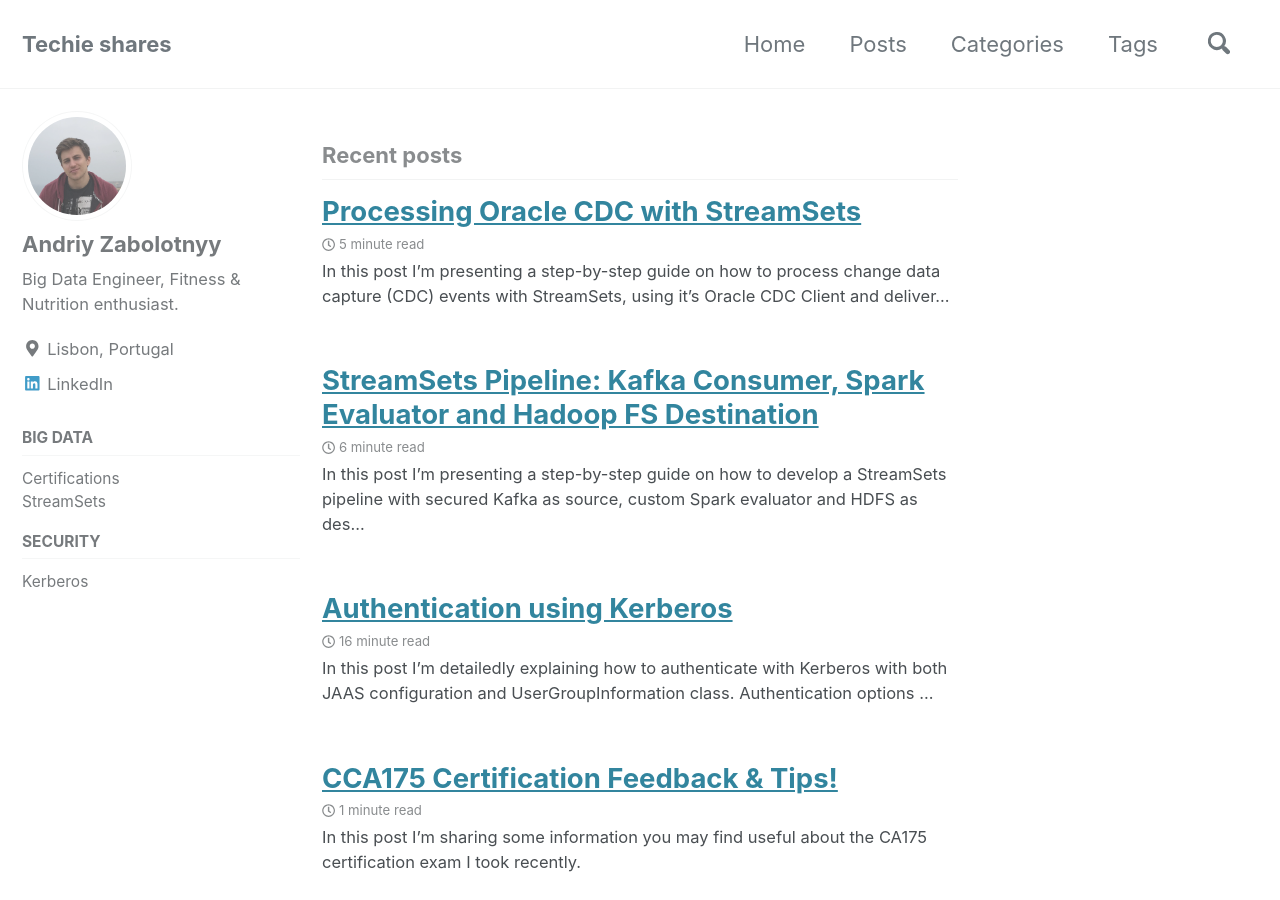
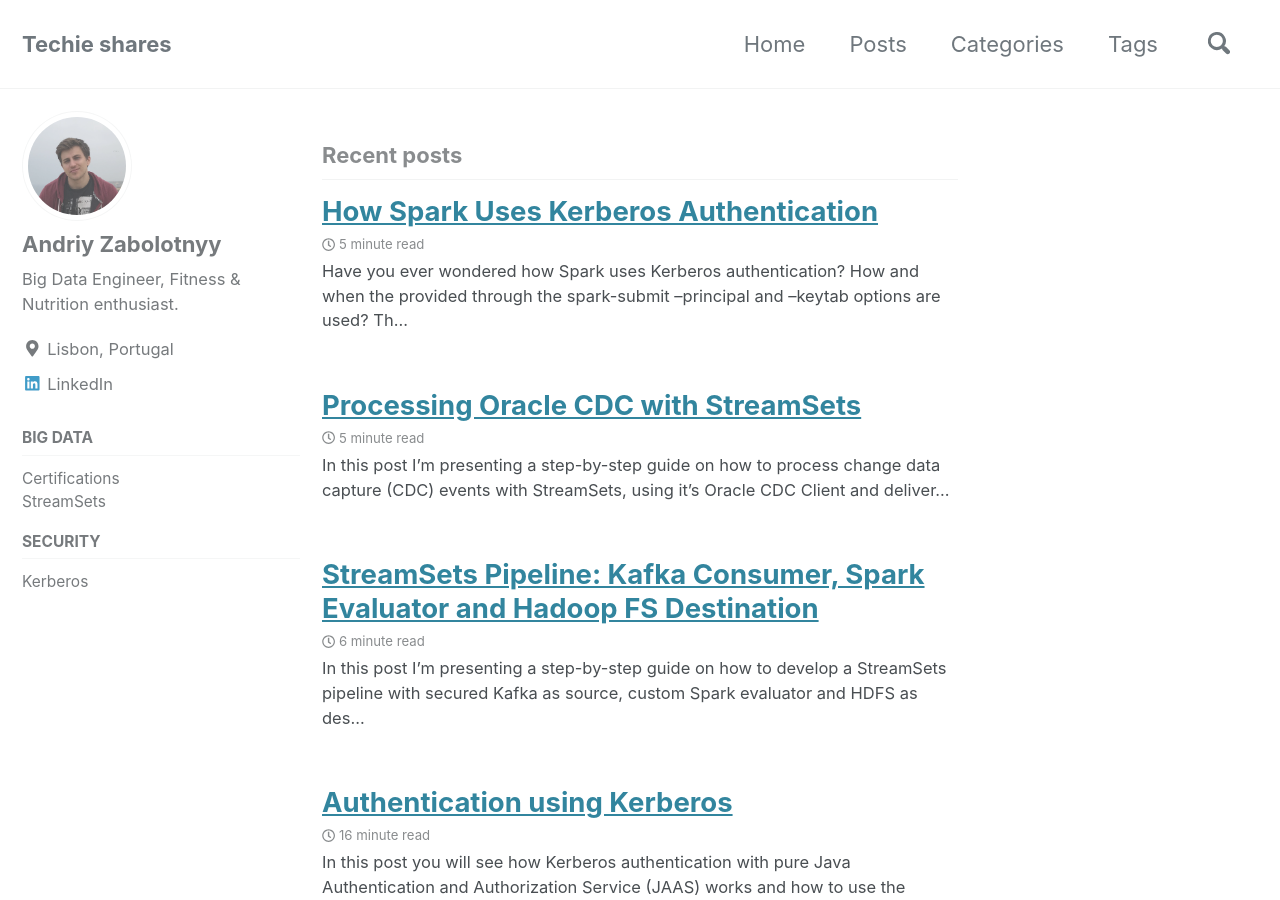
Before and after one commit to andriymz/andriymz.github.io, a Jekyll site: the page built from index.html, in a window 1280 px wide and 900 px high. Built offline with Jekyll 4.4.1, drawn with Linux system fonts in a browser that asks for light colours; cached includes are drawn as plain includes; the list of posts is cut into pages by our own code; some of the changed lines change nothing that is shown; some of the changed text lies outside the part shown.

Commit message:
Added post "How Spark Uses Kerberos Authentication"; Updated post "Authentication Using Kerberos"

````diff
--- a/_posts/2019-03-16-authentication-using-kerberos.md
+++ b/_posts/2019-03-16-authentication-using-kerberos.md
@@ -1,13 +1,15 @@
 ---
 title:  "Authentication using Kerberos"
-excerpt: "In this post I'm detailedly explaining how to authenticate with Kerberos with both JAAS configuration and UserGroupInformation class. Authentication options offered by UserGroupInformation are also addressed, such as logging-in from ticket cache or keytab, TGT renewal, impersonation with proxy-users and delegation tokens."
+excerpt: "In this post you will see how Kerberos authentication with pure *Java Authentication and Authorization Service (JAAS)* works and how to use the *UserGroupInformation* class for each of its authentication features, such as logging-in from ticket cache or keytab, TGT renewal, impersonation with proxy-users and delegation tokens."
 classes: wide
 categories: [kerberos]
 toc: true
-tags: [hadoop security, hadoop, security, java, jaas ]
+tags: [hadoop security, hadoop, security, java, jaas]
 ---
 
- In this post I'm detailedly explaining how to authenticate with Kerberos with both *Java Authentication and Authorization Service (JAAS)* and UserGroupInformation class. All the authentication options offered by UserGroupInformation are also addressed, such as logging-in from ticket cache or keytab, TGT renewal, impersonation with proxy-users and delegation tokens.
+In this post you will see how Kerberos authentication with pure *Java Authentication and Authorization Service (JAAS)* works and how to use the *UserGroupInformation* class for each of its authentication features, such as logging-in from ticket cache or keytab, TGT renewal, impersonation with proxy-users and delegation tokens.
+
+I assume that you are already familiar with Kerberos components and terms, such as *Key Distribution Center (KDC)*, *Ticket-Granting Ticket (TGT)*, *Ticket-Granting Service (TGS)*, etc.
 
 # Authenticate with JAAS configuration and a keytab
 
@@ -93,7 +95,7 @@
 
 The provided [TextCallbackHandler](https://docs.oracle.com/javase/8/docs/jre/api/security/jaas/spec/com/sun/security/auth/callback/TextCallbackHandler.html) simply prompts and reads from the command line for answers to authentication questions.
 
-Once the LoginContext instance is created we call its *login* method, which calls methods in the Krb5LoginModule to perform the login and authentication. The Krb5LoginModule will utilize the TextCallbackHandler to obtain the user name and password. Then the Krb5LoginModule will use this information to get the user credentials from the Kerberos KDC
+Once the LoginContext instance is created we call its *login* method, which calls methods in the Krb5LoginModule to perform the login and authentication. The Krb5LoginModule will utilize the TextCallbackHandler to obtain the user name and password. Then the Krb5LoginModule will use this information to get the user credentials from the Kerberos KDC.
 
 The Krb5LoginModule populates the Subject contained within the LoginContext class with a Kerberos Principal representing the user and the user's credentials (TGT) in Subject's private credential set, as mentioned previously.
 
@@ -118,23 +120,17 @@
 });
 ```
 
-## Long-running applications
-
-Once a Subject is authenticated, its stored TGT will not be automatically renewed, which means you should manually implement a ticket renewal logic.
-
-Even though there is *renewTGT* option in Krb5LoginModule, it is only used together with the *useTicketCache* option and decides whether or not the TGT should be renewed after it is acquired from the ticket cache, having nothing to do with periodic TGT renewal.
-
 # Authenticate using the UserGroupInformation class
 
 [UserGroupInformation](http://hadoop.apache.org/docs/r2.8.3/api/org/apache/hadoop/security/UserGroupInformation.html) class, packaged with *hadoop-common* library, wraps around a JAAS Subject and provides all the required methods to manage Kerberos-based authentications.
 
 This class is of special interest, since it allows the developers not to worry about the JAAS configuration and hides the underlying implementation complexity using the aforementioned LoginContext, Subject, Principal, etc. classes.
 
-A developer can completely handle all the Kerberos authentication options using the UserGroupInformation class to access secured services, which are covered one by one in the following sections.
+A developer can completely handle all the Kerberos authentication options using just the UserGroupInformation class to access secured services, which are covered one by one in the following sections.
 
 ## Local ticket cache
 
-To test the authentication using an existing TGT we need to request it and store in a custom cache location, using the `kinit` command below:
+To test the authentication using an existing TGT you need to first request and store it in a custom cache location, using the `kinit` command below:
 
 ```java
 [andriymz@fedora27 ~]$ kinit xpand@XPAND.COM -kt xpand.keytab -c /tmp/cache
@@ -147,7 +143,7 @@
         renew until 31-03-2019 19:04:30
 ```
 
-In our application we need to create an instance of UserGroupInformation class by calling its `getUGIFromTicketCache` method, which expects the TGT cache location and its Kerberos principal as parameters.
+Then, in your application you need to create an instance of UserGroupInformation class by calling its `getUGIFromTicketCache` method, which expects the TGT cache location and its Kerberos principal as parameters.
 
 ```java
 UserGroupInformation ugi = UserGroupInformation.getUGIFromTicketCache("/tmp/cache", "xpand@XPAND.COM");
@@ -156,7 +152,7 @@
 
 {% include figure image_path="/assets/images/kerberos/ugi_1.png" %}
 
-The User class, which implements the previously introduced Principal interface, contains basic information about the logged-in entity, such as Kerberos principal and the corresponding *authentication method*.
+The User class, which implements the previously introduced Principal interface, contains basic information about the logged-in entity, such as Kerberos principal and the corresponding authentication method.
 
 {% include figure image_path="/assets/images/kerberos/ugi_2.png" %}
 
@@ -190,7 +186,7 @@
 
 ## Keytab
 
-The previous way of authenticating is fine for short-living applications where a client previously acquired a TGT, however since the TGT is only valid for 24h (by default) and can be renewed up to 7 days (by default) after it was issued, an alternative keytab variant of authentication should be used to ensure that the TGT is renewed accordingly and the application can access secured Hadoop services.
+The previous way of authenticating is fine for short-living applications where a client previously acquired a TGT, however since the TGT is only valid for 24h (by default) and can be renewed up to 7 days (by default) after it was issued, an alternative keytab variant of authentication should be used to ensure that the TGT is renewed accordingly and the application can continue to access secured Hadoop services.
 
 There are two methods allowing to login using a keytab: `loginUserFromKeytab` and `loginUserFromKeytabAndReturnUGI`. The mais difference between them is that the former method returns nothing and sets the currently logged-in user at the UserGroupInformation level, which can be then accessed using the `getCurrentUser` method, and the latter just logs-in without affecting the currently logged-in user.
 
@@ -273,7 +269,7 @@
 </property>
 ```
 
-## Delegation tokens
+## Delegation Tokens
 
 The last topic I would like to cover are Hadoop Delegation Tokens. Delegation Tokens were introduced as an authentication method to complement Kerberos authentication, instead of solely relying on TGTs and service tickets. To fully understand how delegation tokens work you can check this great [blog post](https://blog.cloudera.com/blog/2017/12/hadoop-delegation-tokens-explained/), but the main point is that a client (distributed job submitter) can request a Delegation Token from a secured service (e.g. HDFS) and pass it to the workers, which can authenticate as, and run jobs on behalf of, the client.
 
@@ -283,7 +279,7 @@
 
 ### Request a HDFS Delegation Token
 
-HDFS Delegation Token can be obtained by calling the [FileSystem](https://hadoop.apache.org/docs/r2.8.2/api/org/apache/hadoop/fs/FileSystem.html)'s *addDelegationTokens* method. This method receives the user allowed to renew the delegation tokens and the Credentials object in which the obtained tokens are added. The Delegation Tokens can only obtained within Kerberos authenticated context, *i.e.* when UserGroupInformation's authentication method is *KERBEROS*.
+HDFS Delegation Token can be obtained by calling the [FileSystem](https://hadoop.apache.org/docs/r2.8.2/api/org/apache/hadoop/fs/FileSystem.html)'s *addDelegationTokens* method. This method receives the user allowed to renew the delegation tokens and the Credentials object in which the obtained tokens are added. The Delegation Tokens can only be obtained within Kerberos authenticated context, *i.e.* when UserGroupInformation's authentication method is *KERBEROS*.
 
 ```java
 Configuration conf = new Configuration();
@@ -311,7 +307,7 @@
 
 {% include figure image_path="/assets/images/kerberos/token_1.png" %}
 
-It is also possible to get the underlying class implementing the Token interface by calling its *decodeIdentifier* method. In our example our HDFS Delegation Token is represented by the [DelegationTokenIdentifier](https://hadoop.apache.org/docs/current/hadoop-mapreduce-client/hadoop-mapreduce-client-core/apidocs/org/apache/hadoop/mapreduce/security/token/delegation/DelegationTokenIdentifier.html) class containing all the token details:
+It is also possible to get the underlying class implementing the Token interface by calling its *decodeIdentifier* method. In this example the HDFS Delegation Token is represented by the [DelegationTokenIdentifier](https://hadoop.apache.org/docs/current/hadoop-mapreduce-client/hadoop-mapreduce-client-core/apidocs/org/apache/hadoop/mapreduce/security/token/delegation/DelegationTokenIdentifier.html) class containing all the token details:
 
 {% include figure image_path="/assets/images/kerberos/token_2.png" %}
 
@@ -339,7 +335,7 @@
 recoveredCredentials.readTokenStorageStream(dis);
 ```
 
-You can also store the Credentials to HDFS by running the following code (in secure Kerberos Context):
+You can also store the Credentials to HDFS by running the following code, of course in a secure Kerberos context:
 
 ```java
 Configuration conf = new Configuration();
@@ -355,12 +351,12 @@
 Credentials recoveredCredentials2 = Credentials.readTokenStorageFile(credentialsCachePath, conf);
 ```
 
-Spark actually handles the credential delegation this way. Application Master periodically requests Delegation Tokens from HDFS, Hive and HBase services, and stores the Credential object containing them to HDFS. Then each Executor reads the fresh Credentials from HDFS and updates its UserGroupInformation. This allows Spark to work against a secured cluster where only the Client and the Application Master have Kerberos credentials.
+Spark actually handles the credential delegation this way. Application Master periodically requests Delegation Tokens from HDFS, Hive and HBase services, and stores the Credential object containing them to HDFS. Then each Executor reads the fresh Credentials from HDFS and updates its UserGroupInformation. This allows Spark to work against a secured cluster where only the Client and the Application Master have Kerberos credentials. All those details are explained in [How Spark Uses Kerberos Authentication](/kerberos/how-spark-uses-kerberos-authentication) post.
 
 
 ### Authenticate using Delegation Tokens
 
-Once we have a Credentials object we can update our UserGroupInformation with the Delegation Tokens contained in it. This can be done with *addCredentials* or *addToken* methods, depending if you want to add all the tokens at once or only specific ones.
+Once you have a Credentials object you can update the UserGroupInformation with the Delegation Tokens contained in it. This can be done with *addCredentials* or *addToken* methods, depending if you want to add all the tokens at once or only specific ones.
 
 By executing the code below you will be able to access the HDFS service because HDFS Delegation Token is added to the created UserGroupInformation, not requiring any login from keytab or ticket cache.
 
@@ -394,7 +390,7 @@
 }
 ```
 
-In HDFS Audit logs we can confirm that the originated *listStatus* request was performed under *xpand@XPAND.COM* principal and *TOKEN* authentication method.
+In HDFS Audit logs you can confirm that the originated *listStatus* request was performed under *xpand@XPAND.COM* principal and *TOKEN* authentication method.
 
 ```text
 INFO FSNamesystem.audit: allowed=true   ugi=xpand@XPAND.COM (auth:TOKEN)        ip=/148.63.81.239       cmd=listStatus  src=/user/xpand dst=null        perm=null       proto=rpc
--- /dev/null
+++ b/_posts/2019-04-19-how-spark-uses-kerberos-authentication.md
@@ -0,0 +1,96 @@
+---
+title:  "How Spark Uses Kerberos Authentication"
+excerpt: "Have you ever wondered how Spark uses Kerberos authentication? How and when the provided through the spark-submit *--principal* and *--keytab* options are used? This post answers those questions and explains all the magic that happens 'under the hood' when you submit your long-running applications."
+classes: wide
+categories: [kerberos]
+toc: true
+tags: [spark, hadoop security, hadoop, security]
+---
+
+Have you ever wondered how Spark uses Kerberos authentication? How and when the provided through the spark-submit `--principal` and `--keytab` options are used? This post answers those questions and explains all the magic that happens "under the hood" when you submit your long-running applications.
+
+The post's content is based on my source code analysis of Spark version 2.1.0, so other versions of Spark may have some slight changes, but I assume the overall behaviour is the same because the delegation token renewal logic was only migrated from Application Master to the Driver in Spark 3.0 (see [Jira issue](https://issues.apache.org/jira/browse/SPARK-25689)), which hasn't been released yet.
+
+# Application Submission by the Client
+
+My [last post](/kerberos/authentication-using-kerberos/) about Kerberos briefly explains what delegation tokens are and how the [Credential](https://hadoop.apache.org/docs/current/api/org/apache/hadoop/security/Credentials.html) objects containing them can be stored to and read from HDFS, allowing credential delegation between the entities. Spark uses this technique to periodically refresh and transfer the delegation tokens to the Driver and the Executors, so that they can access secured HDFS, Hive and HBase services.
+
+When you submit a Spark application with `--principal` and `--keytab` options, the first thing Spark Client does is to login via UserGroupInformation class with the provided Kerberos principal and keytab (using its `setupCredentials` [method](https://github.com/cloudera/spark/blob/spark2-2.1.0-cloudera1/yarn/src/main/scala/org/apache/spark/deploy/yarn/Client.scala#L151)).
+
+When preparing [LocalResources](https://hadoop.apache.org/docs/stable/api/org/apache/hadoop/yarn/api/records/LocalResource.html) required by the [ContainerLaunchContext](https://hadoop.apache.org/docs/stable/api/org/apache/hadoop/yarn/api/records/ContainerLaunchContext.html) ([Client](https://github.com/cloudera/spark/blob/spark2-2.1.0-cloudera1/yarn/src/main/scala/org/apache/spark/deploy/yarn/Client.scala#L389)'s *prepareLocalResources* method), which represents all of the information needed by the NodeManager to launch a container, the Client obtains the delegation tokens for the required services.
+
+After obtaining the delegation tokens, the Client also sets three SparkConf configurations, which will be explained in the next sections. The configurations are set with the values below, where *applicationStagingDir* contains the Spark application staging directory, *randomUUID* contains a randomly generated UUID, *nearestTimeOfNextRenewal* contains the minimum token validity time from all the services to which delegation tokens are requested, and *currentTime* contains the current time millis:
+
+| Key        | Value       |
+| ------------- |:-------------:|
+| *spark.yarn.credentials.file* | *applicationStagingDir* + "/" + "credentials-" + *randomUUID*
+| *spark.yarn.credentials.renewTime* | (*nearestTimeOfNextRenewal* - *currentTime*) * 0.75 + *currentTime*
+| *spark.yarn.credentials.updateTime* | (*nearestTimeOfNextRenewal* - *currentTime*) * 0.80 + *currentTime*
+
+*Note:* Since the application was submitted with `--principal` and `--keytab` options, the SparkConf already contains their values in `spark.yarn.principal` and `spark.yarn.keytab` entries.
+
+Then, the Client adds the obtained delegation tokens to the previously created ContainerLaunchContext, using its `setupSecurityToken` [method](https://github.com/cloudera/spark/blob/spark2-2.1.0-cloudera1/yarn/src/main/scala/org/apache/spark/deploy/yarn/Client.scala#L151).
+
+Finally, the Client creates a [ApplicationSubmissionContext](https://hadoop.apache.org/docs/r2.9.0/api/org/apache/hadoop/yarn/api/records/ApplicationSubmissionContext.html) containing the ContainerLaunchContext, and submits the application using the [YarnClient](http://hadoop.apache.org/docs/r2.9.0/api/org/apache/hadoop/yarn/client/api/YarnClient.html)'s `submitApplication` method.
+
+Now that the application is submitted, it becomes Application Master's responsability to handle the delegation tokens.
+
+# Application Master's Delegation Token Renewal
+
+When the Application Master starts, an [ApplicationMaster](https://github.com/cloudera/spark/blob/spark2-2.1.0-cloudera1/yarn/src/main/scala/org/apache/spark/deploy/yarn/ApplicationMaster.scala) instance is created.
+
+First it checks if the `spark.yarn.credentials.file` SparkConf value is set, and if so, it instantiates the [AMCredentialRenewer](https://github.com/cloudera/spark/blob/spark2-2.1.0-cloudera1/yarn/src/main/scala/org/apache/spark/deploy/yarn/security/AMCredentialRenewer.scala) class, which contains all the logic to periodically renew the delegation tokens, and schedules the next credential renewal by invoking AMCredentialRenewer's `scheduleLoginFromKeytab` method.
+
+AMCredentialRenewer reads the `spark.yarn.credentials.renewTime` SparkConf value and assigns it to the `timeOfNextRenewal` variable.
+
+The `scheduleLoginFromKeytab` method simply runs the **renewal scheduling logic** below.
+
+The **renewal scheduling logic** consists in:
+1. Determine the `remainingTime` by subtracting `timeOfNextRenewal` and current time millis;
+2. Check if the `remainingTime` is greater than 0, if so, schedule the **renewal logic** to be run in `remaningTime` millis.
+    Otherwise, run it immediately.
+
+The **renewal logic** consists in:
+1. Logging-in via UserGroupInformation with the `spark.yarn.principal` and `spark.yarn.keytab` SparkConf values;
+2. Obtain the delegation tokens to our secured services by executing [ConfigurableCredentialManager](https://github.com/cloudera/spark/blob/spark2-2.1.0-cloudera1/yarn/src/main/scala/org/apache/spark/deploy/yarn/security/ConfigurableCredentialManager.scala)'s `obtainCredentials` method in a Kerberos context with `ugi.doAs(...)` method;
+3. Store the `nearestTimeOfNextRenewal` returned by the previous method, which contains the minimum token validity time;
+4. Determine the time of the next credential renewal and the next credential update, using the same formula as the Client:
+    * *timeOfNextRenewal* = (*nearestTimeOfNextRenewal* - *currentTime*) * 0.75 + *currentTime*
+    * *timeOfNextUpdate* = (*nearestTimeOfNextRenewal* - *currentTime*) * 0.8 + *currentTime*
+5. Store the delegation tokens contained within the Credentials object to HDFS, to a path resulting by concatenating the following values:
+    * `spark.yarn.credentials.file` SparkConf value
+    * "-" delimiter
+    * *timeOfNextUpdate*
+    * "-" delimiter
+    * incremented with each renewal number
+
+    E.g. `/user/eventarch/.sparkStaging/application_1547546932241_0041/credentials-fe545216-4a64-47a4-b787-6469ead7ed93-1547576953288-1`
+6. Delete credentials files stored in HDFS older than X days, retention period stored in `spark.yarn.credentials.file.retention.days` SparkConf value;
+7. Run the **renewal scheduling logic** with the updated `timeOfNextRenewal` value to repeat the cycle.
+
+# Driver and Executor's Credential Update
+
+The required credentials are not acquired by the Driver and the Executors in the same way when they are started.
+
+By submitting an application in `yarn-client` mode, the Client runs together with the Driver in the same JVM container, so the initial login using the provided `--keytab` and `--principal`, and the delegation token request performed by the Client automatically set for the Driver the required credentials to talk to secured Hadoop services, since both TGT and delegation tokens become available in the Driver's UserGroupInformation.
+
+Anytime the Executor allocation is requested by the ApplicationMaster, its corresponding ContainerLaunchContext object is populated with the Credentials contained in the ApplicationMaster's UserGroupInformation. ApplicationMaster already contains the delegation tokens when it's started, because the Client passed them in the same way to the ApplicationMaster's ContainerLaunchContext. Every time the ApplicationMaster requests new delegation tokens, it also adds them to its UserGroupInformation, which means that any new allocated Executors will contain delegation tokens.
+
+Both the Driver and the Executor start updating their credentials in the same way when started, using the [CredentialUpdater](https://github.com/cloudera/spark/blob/spark2-2.1.0-cloudera1/yarn/src/main/scala/org/apache/spark/deploy/yarn/security/CredentialUpdater.scala) class.
+
+Similarly to how the Application Master renews the credentials, the CredentialUpdater schedules its update task starting with the **update scheduling logic**.
+
+The **update scheduling logic** consists in:
+1. Determine the `remainingTime` by subtracting `timeOfNextUpdate` and current time millis. `timeOfNextUpdate` equals to the `spark.yarn.credentials.updateTime` SparkConf value when running for the first time;
+2. Check if the `remainingTime` is greater than 0, if so, schedule the **update logic** to be run in `remaningTime` millis.
+    Otherwise, schedule the **update logic** to be run in 1 minute.
+
+The **update logic** consists in:
+1. List the HDFS files with a prefix of `spark.yarn.credentials.file` SparkConf value. If there are no matching files, reschedule the next **update logic** to run in 1 minute;
+2. Get the most recent file and check if the integer suffix is greater than the last processed. If it's not, reschedule the next **update logic** to run in 1 hour, since the read credentials file is older than expected;
+3. Unserialize the stored Credentials object from a file and populate the UserGroupInformation with the delegation tokens stored in it;
+4. Update the `timeOfNextUpdate` variable with the value contained in the credentials file name;
+5. Run the **update scheduling logic** with the updated `timeOfNextUpdate` value to repeat the cycle.
+
+
+After the UserGroupInformation of the Driver and the Executors are populated with the delegation tokens, any access to the secured HDFS, Hive or HBase services will succeed.
````
